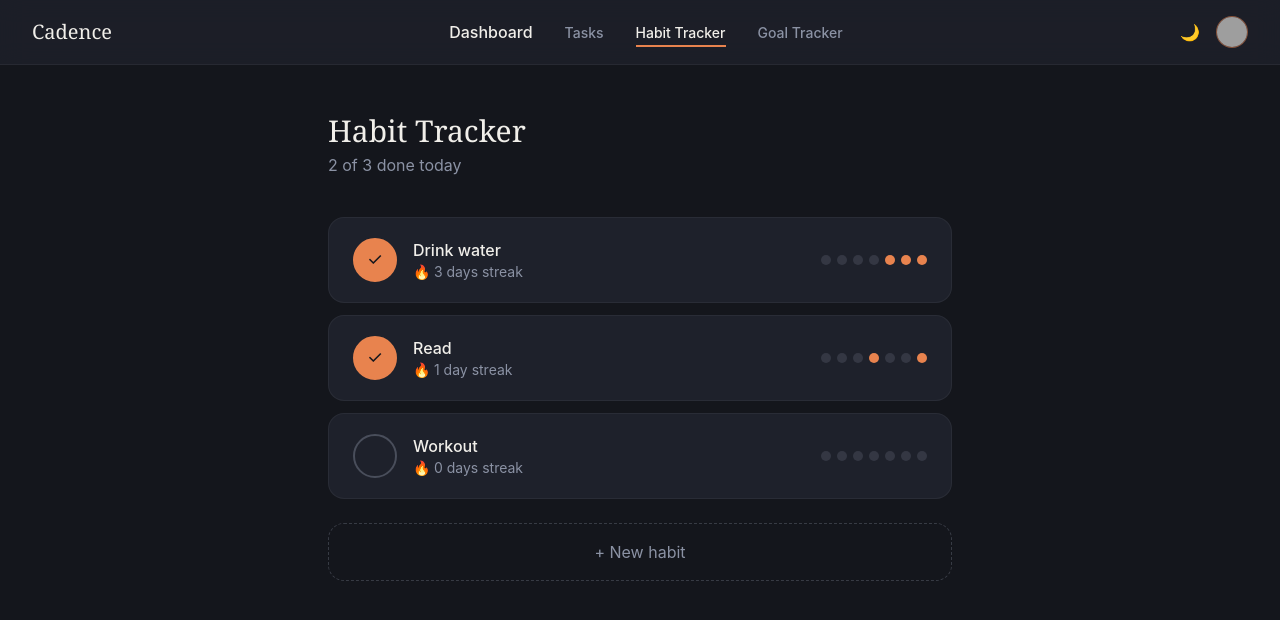
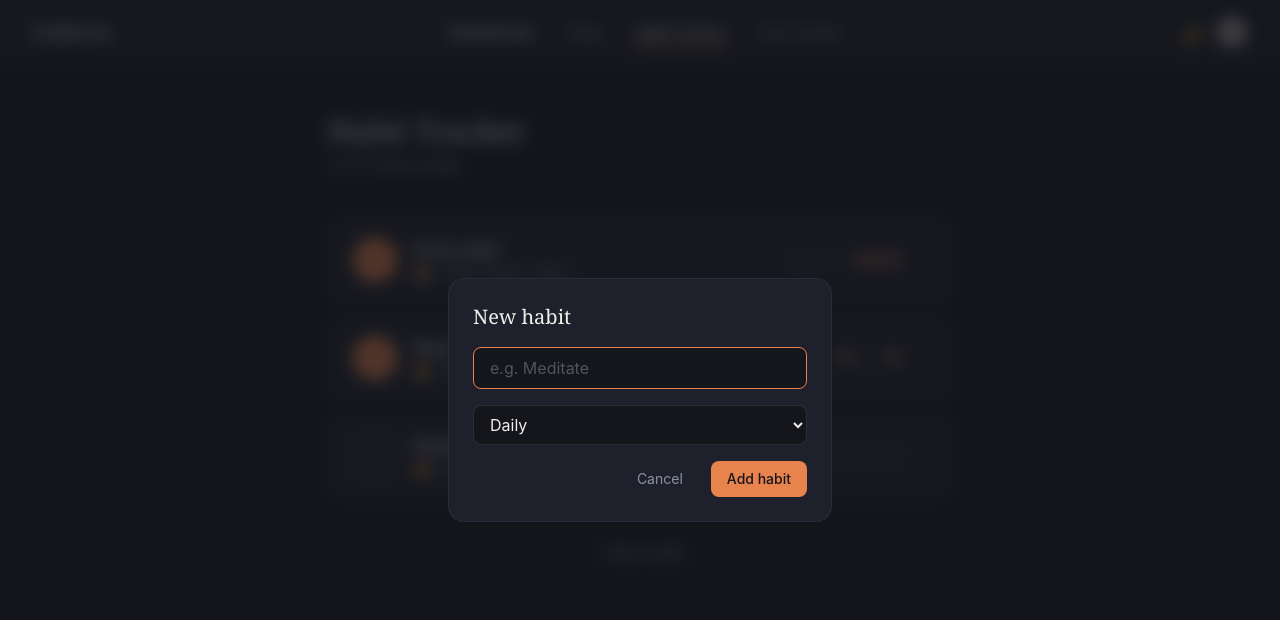
Before and after one commit to mohsayegh/cadence, a React app in the folder frontend/: page /habits in a window 1280 px wide. Both pictures are taken after a click on the button "+ New habit". Shown: the top 620 px of the page. Built offline with nearby package versions, Linux system fonts and the light colour scheme; grey boxes are pictures that could not be loaded; the HTML template or start-up script is replaced by a standard one.

Commit message:
Done with the habits page

```diff
--- /dev/null
+++ b/frontend/src/components/AddHabitModal.jsx
@@ -0,0 +1,79 @@
+import { useState } from "react";
+
+const AddHabitModal = ({ onAdd, onClose }) => {
+  const [name, setName] = useState("");
+  const [period, setPeriod] = useState("daily");
+  const [target, setTarget] = useState(1);
+
+  function handleSubmit(e) {
+    e.preventDefault();
+    if (!name.trim()) return;
+    onAdd(name.trim(), { period, target: Number(target) });
+    onClose();
+  }
+
+  return (
+    <div className="fixed inset-0 bg-ink/70 backdrop-blur-sm flex items-center justify-center z-50">
+      <form
+        onSubmit={handleSubmit}
+        className="bg-surface rounded-2xl p-6 w-full max-w-sm flex flex-col gap-4 border border-white/5"
+      >
+        <h2 className="text-paper font-serif text-xl">New habit</h2>
+
+        <input
+          autoFocus
+          value={name}
+          onChange={(e) => setName(e.target.value)}
+          placeholder="e.g. Meditate"
+          className="bg-ink border border-white/10 rounded-lg px-4 py-2 text-paper placeholder:text-fog/50 outline-none focus:border-ember"
+        />
+
+        <div className="flex gap-3">
+          <select
+            value={period}
+            onChange={(e) => setPeriod(e.target.value)}
+            className="bg-ink border border-white/10 rounded-lg px-3 py-2 text-paper flex-1"
+          >
+            <option value="daily">Daily</option>
+            <option value="weekly">Weekly</option>
+            <option value="monthly">Monthly</option>
+            <option value="yearly">Yearly</option>
+          </select>
+
+          {period !== "daily" && (
+            <input
+              type="number"
+              min="1"
+              value={target}
+              onChange={(e) => setTarget(e.target.value)}
+              className="bg-ink border border-white/10 rounded-lg px-3 py-2 text-paper w-20"
+            />
+          )}
+        </div>
+        {period !== "daily" && (
+          <p className="text-fog text-xs -mt-2">
+            times per {period.replace("ly", "")}
+          </p>
+        )}
+
+        <div className="flex gap-3 justify-end">
+          <button
+            type="button"
+            onClick={onClose}
+            className="text-fog hover:text-paper px-4 py-2 text-sm"
+          >
+            Cancel
+          </button>
+          <button
+            type="submit"
+            className="bg-ember text-ink font-medium rounded-lg px-4 py-2 text-sm hover:opacity-90"
+          >
+            Add habit
+          </button>
+        </div>
+      </form>
+    </div>
+  );
+};
+
+export default AddHabitModal;
--- a/frontend/src/components/HabitTracker.jsx
+++ b/frontend/src/components/HabitTracker.jsx
@@ -1,6 +1,12 @@
 import calculateStreak from "../utils/calculateStreak";
 
-const HabitTracker = ({ name, datesDone, onMarkDone }) => {
+const HabitTracker = ({
+  name,
+  datesDone,
+  repetition,
+  onToggleDone,
+  onDelete,
+}) => {
   const streak = calculateStreak(datesDone);
   const today = new Date().toISOString().split("T")[0];
   const doneToday = datesDone.includes(today);
@@ -12,11 +18,16 @@ const HabitTracker = ({ name, datesDone, onMarkDone }) => {
     return { str, done: datesDone.includes(str) };
   });
 
+  const targetLabel =
+    repetition.period === "daily"
+      ? "Daily"
+      : `${repetition.target}x per ${repetition.period.replace("ly", "")}`;
+
   return (
-    <div className="group flex items-center justify-between gap-6 rounded-2xl bg-surface border border-white/5 px-6 py-5 hover:border-ember/30 transition-colors">
+    <div className="group relative flex items-center justify-between gap-6 rounded-2xl bg-surface border border-white/5 px-6 py-5 hover:border-ember/30 transition-colors">
       <div className="flex items-center gap-4">
         <button
-          onClick={onMarkDone}
+          onClick={onToggleDone}
           className={`w-11 h-11 shrink-0 rounded-full border-2 flex items-center justify-center text-lg transition-all ${
             doneToday
               ? "bg-ember border-ember text-ink"
@@ -25,24 +36,29 @@ const HabitTracker = ({ name, datesDone, onMarkDone }) => {
         >
           ✓
         </button>
-
         <div>
           <h2 className="text-paper font-medium">{name}</h2>
           <p className="text-fog text-sm">
-            🔥 {streak} day{streak === 1 ? "" : "s"} streak
+            🔥 {streak} day{streak === 1 ? "" : "s"} streak · {targetLabel}
           </p>
         </div>
       </div>
 
+      <div className="flex items-center gap-4">
         <div className="flex gap-1.5">
           {last7.map((day) => (
             <span
               key={day.str}
-            className={`w-2.5 h-2.5 rounded-full ${
-              day.done ? "bg-ember" : "bg-fog/20"
-            }`}
+              className={`w-2.5 h-2.5 rounded-full ${day.done ? "bg-ember" : "bg-fog/20"}`}
             />
           ))}
+        </div>
+        <button
+          onClick={onDelete}
+          className="opacity-0 group-hover:opacity-100 text-fog hover:text-red-400 transition-opacity text-sm"
+        >
+          ✕
+        </button>
       </div>
     </div>
   );
--- a/frontend/src/pages/HabitsPage.jsx
+++ b/frontend/src/pages/HabitsPage.jsx
@@ -1,5 +1,6 @@
 import { useState } from "react";
 import HabitTracker from "../components/HabitTracker";
+import AddHabitModal from "../components/AddHabitModal";
 
 const HabitsPage = () => {
   const [habits, setHabits] = useState([
@@ -7,20 +8,45 @@ const HabitsPage = () => {
       id: 1,
       name: "Drink water",
       datesDone: ["2026-07-15", "2026-07-16", "2026-07-17"],
+      repetition: { period: "daily", target: 1 },
     },
-    { id: 2, name: "Read", datesDone: ["2026-07-14", "2026-07-17"] },
-    { id: 3, name: "Workout", datesDone: [] },
+    {
+      id: 2,
+      name: "Read",
+      datesDone: ["2026-07-14", "2026-07-17"],
+      repetition: { period: "weekly", target: 3 },
+    },
+    {
+      id: 3,
+      name: "Workout",
+      datesDone: [],
+      repetition: { period: "weekly", target: 4 },
+    },
   ]);
+  const [showModal, setShowModal] = useState(false);
 
-  function markDone(habitId) {
+  function toggleDone(habitId) {
     const today = new Date().toISOString().split("T")[0];
     setHabits(
       habits.map((h) => {
         if (h.id !== habitId) return h;
-        if (h.datesDone.includes(today)) return h;
-        return { ...h, datesDone: [...h.datesDone, today] };
+        const isDone = h.datesDone.includes(today);
+        return {
+          ...h,
+          datesDone: isDone
+            ? h.datesDone.filter((d) => d !== today)
+            : [...h.datesDone, today],
+        };
       }),
     );
+  }
+
+  function addHabit(name, repetition) {
+    setHabits([...habits, { id: Date.now(), name, datesDone: [], repetition }]);
+  }
+
+  function deleteHabit(habitId) {
+    setHabits(habits.filter((h) => h.id !== habitId));
   }
 
   const today = new Date().toISOString().split("T")[0];
@@ -43,14 +69,23 @@ const HabitsPage = () => {
             key={habit.id}
             name={habit.name}
             datesDone={habit.datesDone}
-            onMarkDone={() => markDone(habit.id)}
+            repetition={habit.repetition}
+            onToggleDone={() => toggleDone(habit.id)}
+            onDelete={() => deleteHabit(habit.id)}
           />
         ))}
       </div>
 
-      <button className="mt-6 w-full rounded-2xl border border-dashed border-fog/30 text-fog py-4 hover:border-ember/50 hover:text-ember transition-colors">
+      <button
+        onClick={() => setShowModal(true)}
+        className="mt-6 w-full rounded-2xl border border-dashed border-fog/30 text-fog py-4 hover:border-ember/50 hover:text-ember transition-colors"
+      >
         + New habit
       </button>
+
+      {showModal && (
+        <AddHabitModal onAdd={addHabit} onClose={() => setShowModal(false)} />
+      )}
     </div>
   );
 };
```
Lines whose indentation alone changed are shown as unchanged.
